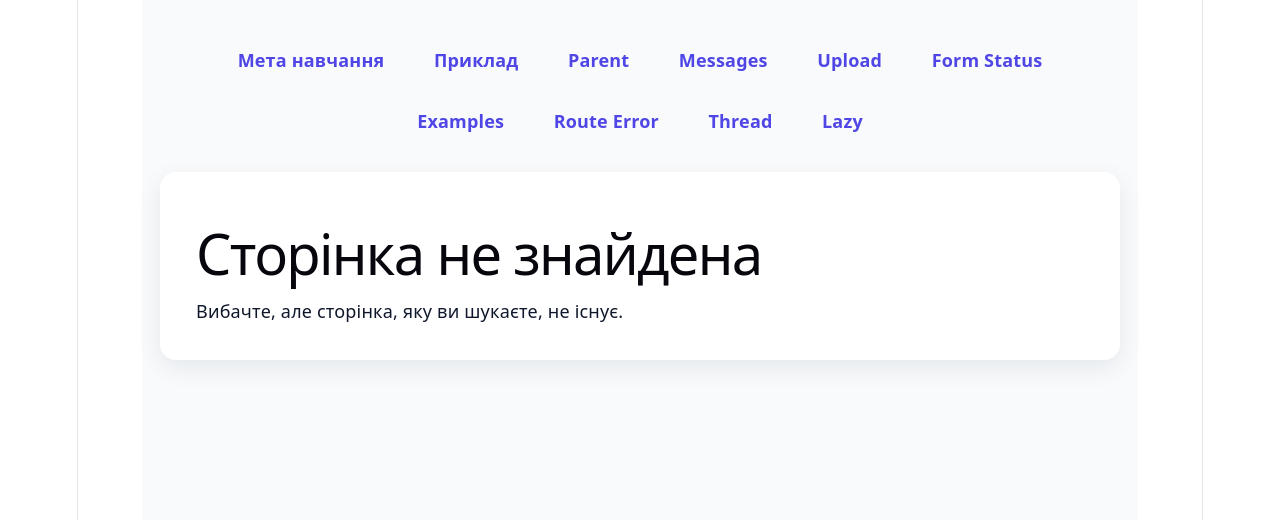
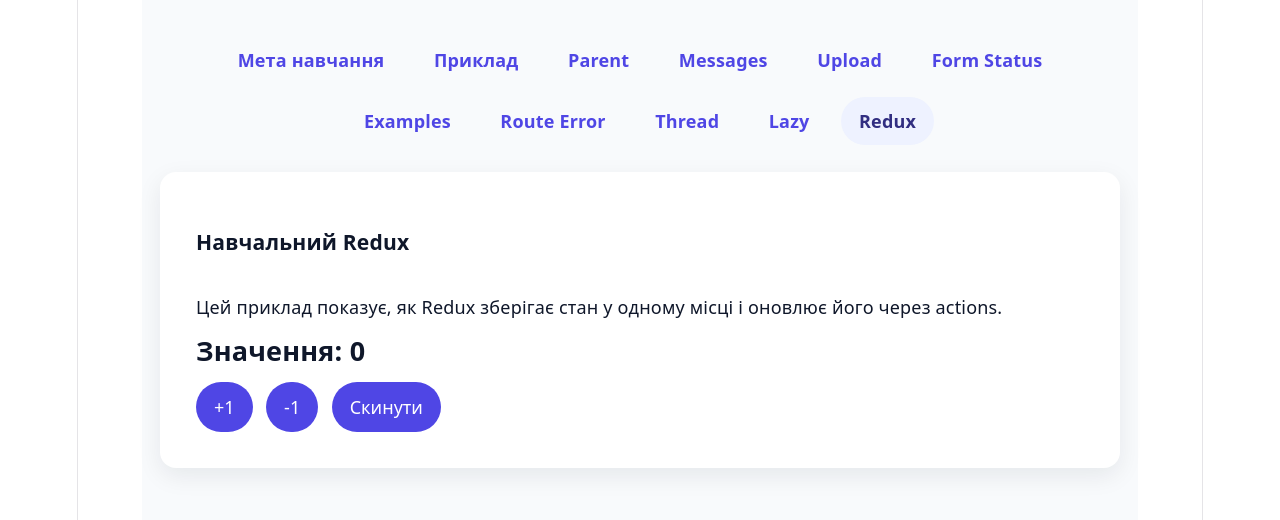
Before and after one commit to ogoruslan/react_lessons, a React (Vite) app: page /redux in a window 1280 px wide. Shown: the top 520 px of the page. Built offline with nearby package versions, Linux system fonts and the light colour scheme.

Commit message:
add redux

```diff
--- a/package.json
+++ b/package.json
@@ -12,10 +12,13 @@
     "build": "vite build"
   },
   "dependencies": {
+    "@redux-devtools/extension": "^4.0.0",
     "react": "^19.2.7",
     "react-dom": "^19.2.7",
     "react-error-boundary": "^6.1.2",
-    "react-router-dom": "^7.18.1"
+    "react-redux": "^9.3.0",
+    "react-router-dom": "^7.18.1",
+    "redux": "^5.0.1"
   },
   "devDependencies": {
     "@eslint/js": "^10.0.1",
--- a/src/App.jsx
+++ b/src/App.jsx
@@ -12,6 +12,7 @@
 import ParentComponent from "./components/Parent";
 import Thread from "./components/Thread";
 import UploadForm from "./components/UploadForm";
+import ReduxDemo from "./components/ReduxDemo";
 import { RouteErrorExample, ThrowingRouteComponent } from "./components/RouteErrorExample";
 
 const LazyExample = lazy(() => import("./components/LazyExample"));
@@ -112,6 +113,9 @@
         <NavLink to="/lazy" className={({ isActive }) => `nav-link ${isActive ? "active" : ""}`}>
           Lazy
         </NavLink>
+        <NavLink to="/redux" className={({ isActive }) => `nav-link ${isActive ? "active" : ""}`}>
+          Redux
+        </NavLink>
       </nav>
 
       <Routes>
@@ -122,6 +126,7 @@
         <Route path="/upload" element={<section className="page-card"><UploadForm /></section>} />
         <Route path="/form-status" element={<section className="page-card"><FormStatusExample /></section>} />
         <Route path="/thread" element={<section className="page-card"><Thread /></section>} />
+        <Route path="/redux" element={<section className="page-card"><ReduxDemo /></section>} />
         <Route path="/examples" element={<ExamplesLayout />}>
           <Route index element={<BlockerExample />} />
           <Route path="blocker" element={<BlockerExample />} />
--- /dev/null
+++ b/src/components/ReduxDemo.jsx
@@ -0,0 +1,22 @@
+import { useDispatch, useSelector } from 'react-redux';
+import { decrement, increment, reset } from '../redux/store';
+
+function ReduxDemo() {
+  const count = useSelector((state) => state.count);
+  const dispatch = useDispatch();
+
+  return (
+    <div className="component-card">
+      <h3>Навчальний Redux</h3>
+      <p>Цей приклад показує, як Redux зберігає стан у одному місці і оновлює його через actions.</p>
+      <p style={{ fontSize: '1.5rem', fontWeight: 700 }}>Значення: {count}</p>
+      <div style={{ display: 'flex', gap: '0.75rem', flexWrap: 'wrap' }}>
+        <button onClick={() => dispatch(increment())}>+1</button>
+        <button onClick={() => dispatch(decrement())}>-1</button>
+        <button onClick={() => dispatch(reset())}>Скинути</button>
+      </div>
+    </div>
+  );
+}
+
+export default ReduxDemo;
--- /dev/null
+++ b/src/redux/store.js
@@ -0,0 +1,27 @@
+import { createStore } from 'redux';
+import { composeWithDevTools } from '@redux-devtools/extension';
+
+const initialState = {
+  count: 0,
+};
+
+function counterReducer(state = initialState, action) {
+  switch (action.type) {
+    case 'counter/increment':
+      return { ...state, count: state.count + 1 };
+    case 'counter/decrement':
+      return { ...state, count: state.count - 1 };
+    case 'counter/reset':
+      return initialState;
+    default:
+      return state;
+  }
+}
+
+export const increment = () => ({ type: 'counter/increment' });
+export const decrement = () => ({ type: 'counter/decrement' });
+export const reset = () => ({ type: 'counter/reset' });
+
+const storeEnhancer = composeWithDevTools();
+
+export const store = createStore(counterReducer, storeEnhancer);
```
Also changed, not shown: src/main.jsx (+7 -3 lines), 1 other file (tests, documents, lock files or other folders).
